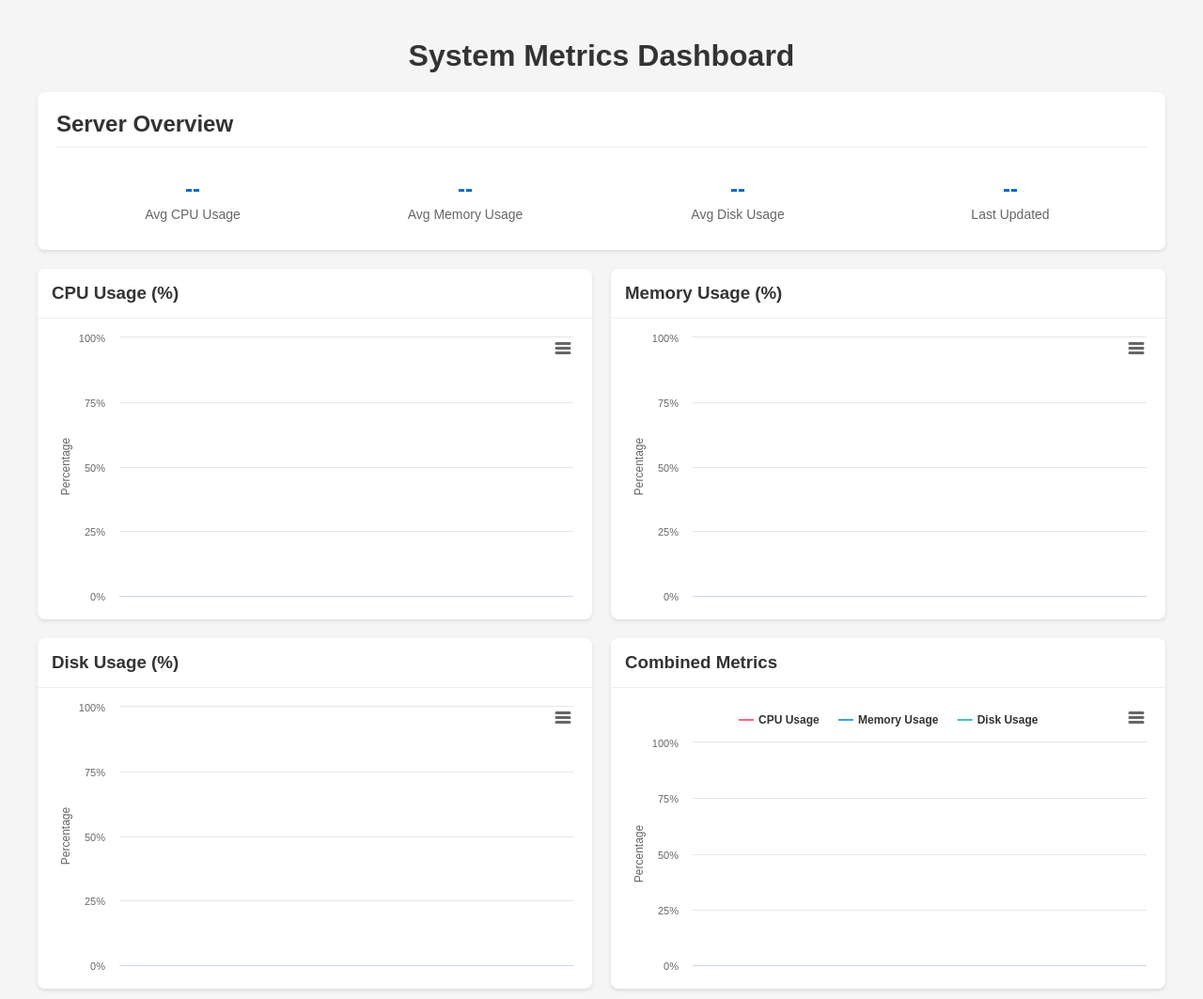
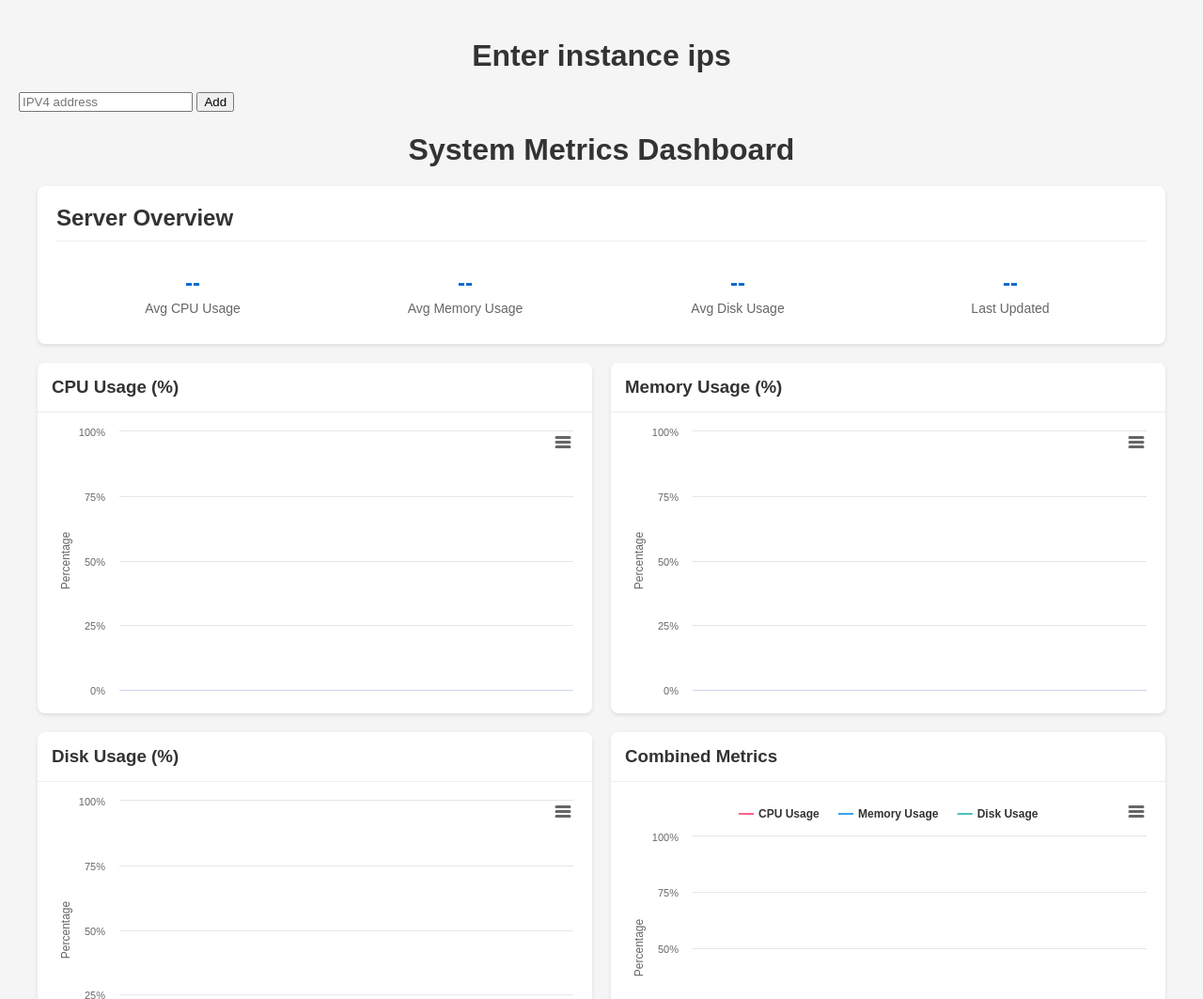
Before and after one commit to Anirudh-RG/cloudwatch-alternative-dashboard, a website: page public/index.html in a window 1280 px wide. Shown: the top 1063 px of the page at 94% size. Drawn offline with nearby package versions, Linux system fonts and the light colour scheme; no server answers.

Commit message:
in works

```diff
--- a/public/index.html
+++ b/public/index.html
@@ -11,8 +11,14 @@
   <script src="https://code.highcharts.com/modules/export-data.js"></script>
   <script src="https://code.highcharts.com/modules/accessibility.js"></script>
   <link rel="stylesheet" href="styles.css">
+  <script src="script.js"></script>
 </head>
 <body>
+  <div>
+    <h1> Enter instance ips </h1>
+    <input type="text" placeholder="IPV4 address" id="ip-input">
+    <button onclick= "handleSubmit()" >Add</button>
+  </div>
   <div class="dashboard-container">
     <h1>System Metrics Dashboard</h1>
 
@@ -71,6 +77,6 @@
     <button class="refresh-button" onclick="fetchData()">Refresh Data</button>
   </div>
 
-  <script src="script.js"></script>
+
 </body>
 </html>
--- a/public/script.js
+++ b/public/script.js
@@ -1,4 +1,21 @@
 let allData = null;
+
+const sources = []
+
+function handleSubmit(){
+  const  input = document.getElementById("ip-input").value;
+  console.log(input);
+  const ipv4Regex = /^\d+\.\d+\.\d+\.\d+$/;
+  if(ipv4Regex.test(input)){
+    addToListOfSources(input);
+  }else{
+    console.log("ipv4 format is wrong");
+  }
+}
+function addToListOfSources(val){
+    sources.push(val);
+    console.log(sources);
+}
 const commonChartOptions = {
   chart: {
     type: 'line',
@@ -124,7 +141,7 @@ function formatDate(date) {
 }
 
 function calculateAverages(data) {
-  console.log(data);
+  // console.log(data);
 
   if (!data || !data.cpu || data.cpu.length === 0 || data.memory.length === 0 || data.disk.length === 0){
     console.log("some error occured");
```
